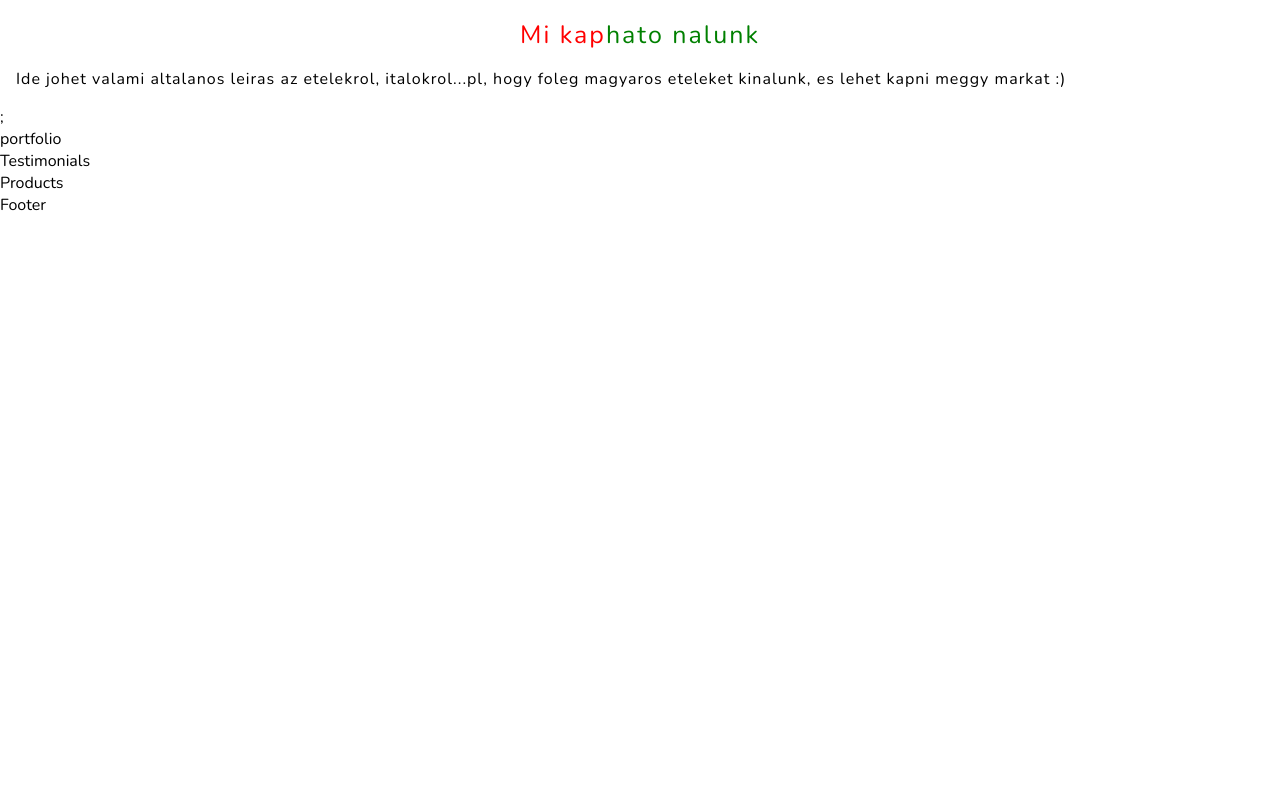
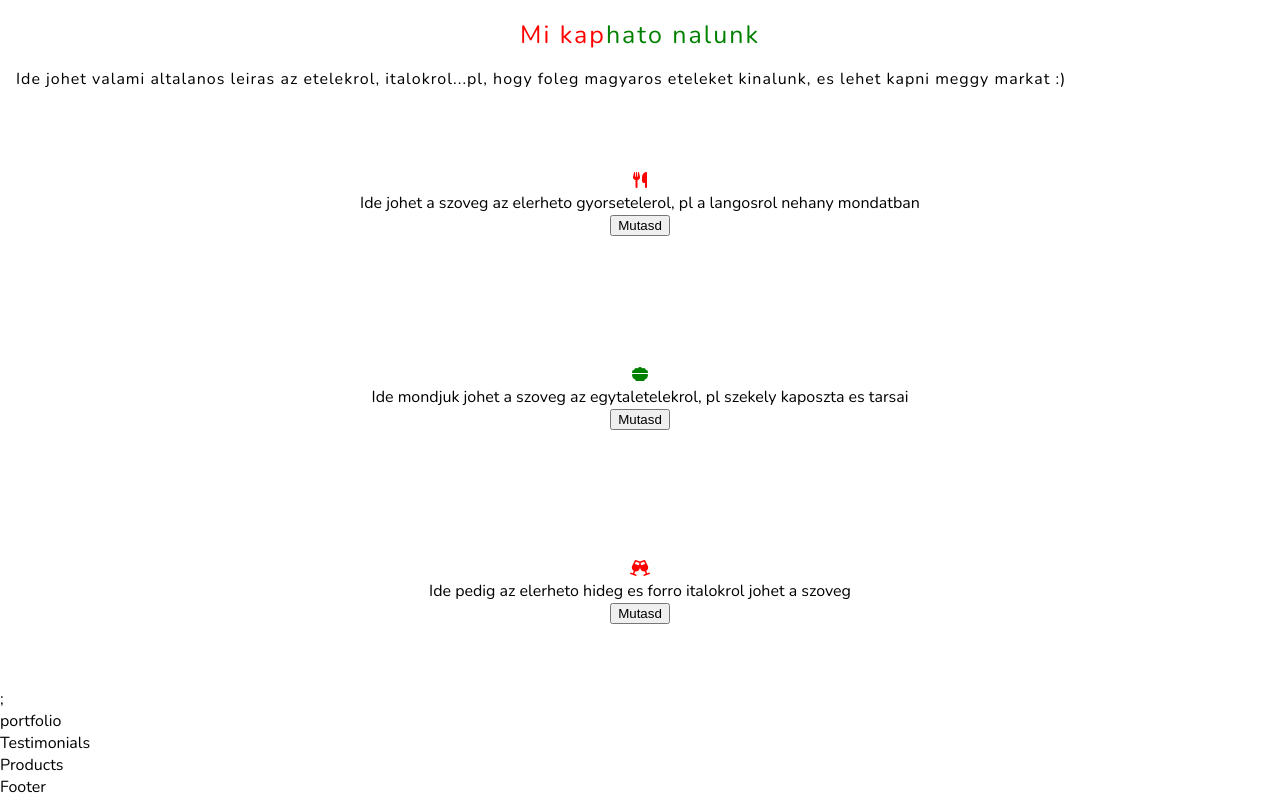
Before and after one commit to azotamiota/hungarian-langos, a React (Create React App) app: page / in a window 1280 px wide. Shown: the part 870-1668 px from the top of the page. Before the commit the page ends 1086 px from the top, so only its background shows below. Built offline with nearby package versions, Linux system fonts and the light colour scheme.

Commit message:
card content updated

```diff
--- a/src/App.css
+++ b/src/App.css
@@ -168,3 +168,18 @@ header {
     letter-spacing: 1px;
     margin: 0;
 }
+
+#services-cards {
+    display: flex;
+    flex-direction: column;
+    align-items: center;
+}
+
+.card {
+    margin: 5vw;
+    width: 80%;
+}
+
+.services-logo {
+    color:red;
+}
--- a/src/App.js
+++ b/src/App.js
@@ -5,7 +5,7 @@ import Hero from "./components/Hero";
 import Portfolio from "./components/Portfolio";
 import Navbar from "./components/Navbar";
 import Products from "./components/Products";
-import ScrollToTop from "./components/ScrollToTop";
+// import ScrollToTop from "./components/ScrollToTop";
 import Services from "./components/Services";
 import Testimonials from "./components/Testimonials";
 
--- a/src/components/Services.jsx
+++ b/src/components/Services.jsx
@@ -5,6 +5,23 @@ export default function Services() {
   <div id='services'>
       <header id='services-header'><span className='red-letters'>Mi kap</span><span className='green-letters'>hato nalunk</span></header>
       <p id='services-description'>Ide johet valami altalanos leiras az etelekrol, italokrol...pl, hogy foleg magyaros eteleket kinalunk, es lehet kapni meggy markat :) </p>
+      <div id="services-cards">
+        <div className="card">
+          <div className="services-logo"><i className="fa-solid fa-utensils"></i></div>
+          <div className="card-description">Ide johet a szoveg az elerheto gyorsetelerol, pl a langosrol nehany mondatban</div>
+          <button className="button">Mutasd</button>
+        </div>
+        <div className="card">
+          <div className="services-logo" style={{color: 'green'}}><i className="fa-solid fa-bowl-food"></i></div>
+          <div className="card-description">Ide mondjuk johet a szoveg az egytaletelekrol, pl szekely kaposzta es tarsai</div>
+          <button className="button">Mutasd</button>
+        </div>
+        <div className="card">
+          <div className="services-logo"><i className="fa-solid fa-champagne-glasses"></i></div>
+          <div className="card-description">Ide pedig az elerheto hideg es forro italokrol johet a szoveg</div>
+          <button className="button">Mutasd</button>
+        </div>
+      </div>
   </div>;
   </>
 }
```
